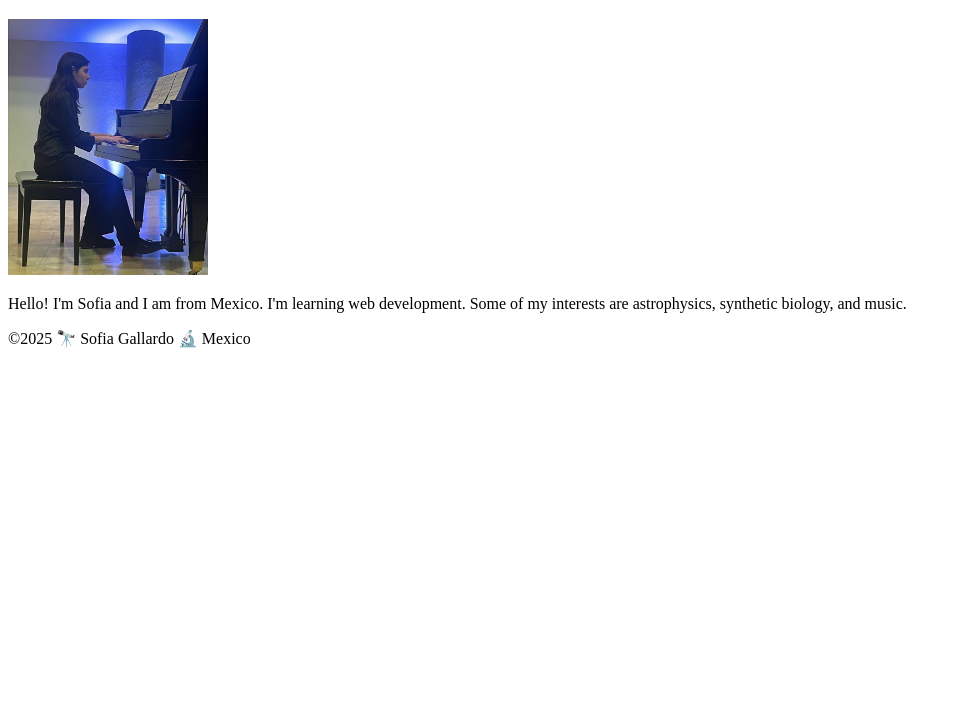
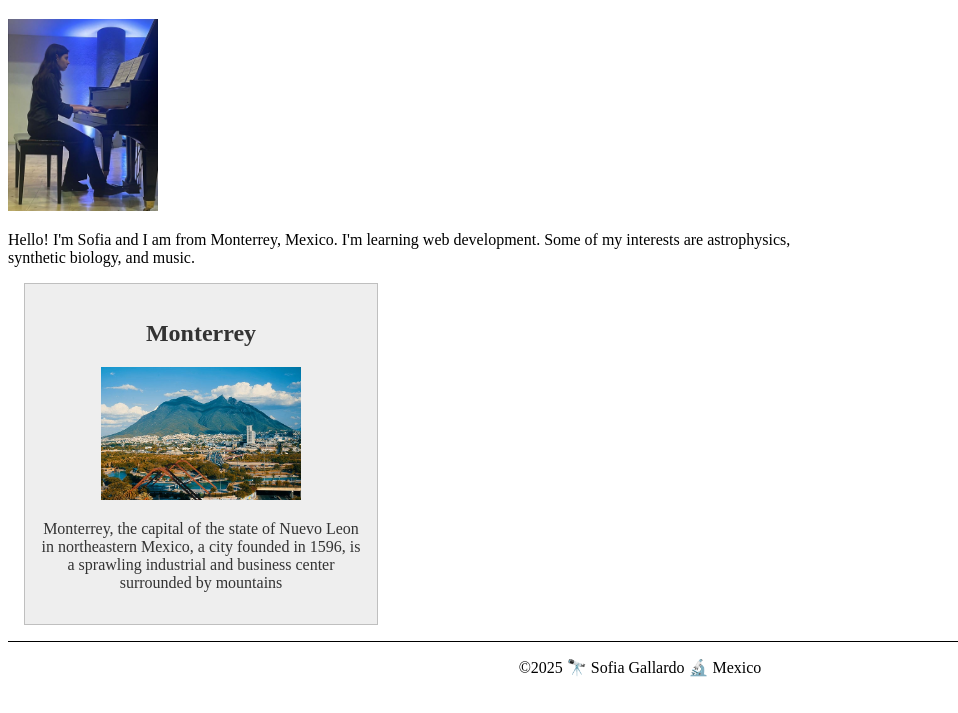
Before and after one commit to saganwashere/wdd130, a plain HTML site: page index.html in a window 1280 px wide. Shown: the part 87-800 px from the top of the page, without its empty margins (0-958 px from the left). Drawn offline with Linux system fonts and the light colour scheme.

Commit message:
Added information about location, added CSS styling

```diff
--- a/index.html
+++ b/index.html
@@ -5,21 +5,33 @@
     <meta charset="UTF-8">
     <meta name="viewport" content="width=device-width, initial-scale=1.0">
     <title>Sofia Gallardo | WDD 130</title>
+    <meta name="description" content="This is a practice and personal page with
+    the purpose of carrying out learning activities and practicing HTML and CSS.">
+    <meta name="author" content="Sofia Gallardo">
+    <link rel="stylesheet" href="styles/styles.css">
 </head>
 
 <body>
     <header>
         <nav>
-            <a href="#">Home</a>
+            <a href=" #">Home</a>
             <a href="wwr/">Rafting Website</a>
         </nav>
     </header>
     <main>
         <h1>Sofia Gallardo | WDD 130</h1>
         <img src="images/profile.jpg" alt="Hello, my name is Sofia Gallardo" width="200">
-        <p>Hello! I'm Sofia and I am from Mexico. I'm learning web development.
+        <p>Hello! I'm Sofia and I am from Monterrey, Mexico. I'm learning web development.
             Some of my interests are astrophysics, synthetic biology, and music.</p>
     </main>
+    <aside>
+        <h2>Monterrey</h2>
+        <img src="images/monterrey-landscape.jpg" alt="Monterrey Landscape">
+        <p>Monterrey, the capital of the state of Nuevo Leon in northeastern Mexico, a city founded in 1596, is a
+            sprawling
+            industrial and business center surrounded by mountains</p>
+    </aside>
+
     <footer>
         <p>©2025 🔭 Sofia Gallardo 🔬 Mexico</p>
     </footer>
--- a/styles/styles.css
+++ b/styles/styles.css
@@ -0,0 +1,33 @@
+main{
+    max-width: 840px;
+}
+
+aside{
+    width: 20rem;
+    margin: 1rem;
+    border: 1px solid rgb(0 0 0 / 0.2);
+    padding: 1rem;
+    background-color: #eee;
+    color: #333;
+    text-align: center;
+
+}
+
+aside img{
+    width: 200px;
+    height: auto;
+
+}
+
+main img{
+    width: 150px;
+    height: auto;
+}
+
+p { padding: 0; }
+
+footer {
+    margin-top: 15px;
+    border-top: 1px solid #000;
+    text-align: center;
+}
```
Also changed, not shown: images/monterrey-landscape.jpg (added).
